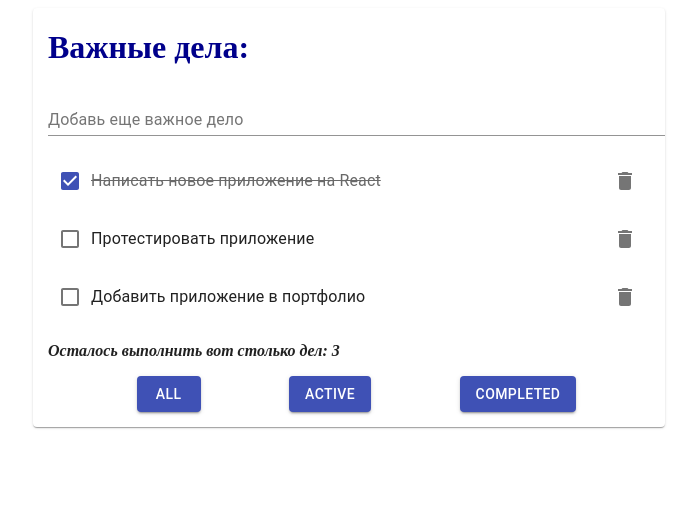
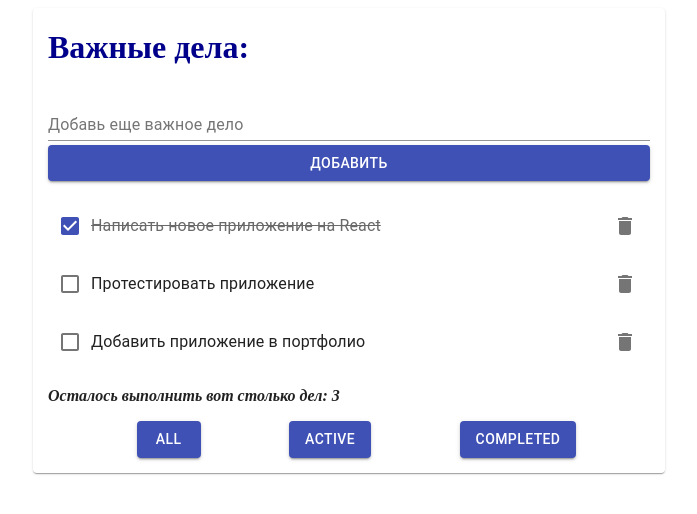
Before and after one commit to WebHeroSchool/Anastassia_React_todo, a React (Create React App) app: page / in a window 1280 px wide. Shown: the top 514 px of the page, without its empty margins (291-988 px from the left). Built offline with nearby package versions, Linux system fonts and the light colour scheme.

Commit message:
added state for input

```diff
--- a/src/components/App/App.js
+++ b/src/components/App/App.js
@@ -44,17 +44,30 @@
 
     onClickDelete = id => this.setState(state => ({items: state.items.filter(item => item.id !==id) }));
 
+    onClickAdd = value => this.setState(state => ({
+        items: [
+            ...state.items,
+            {
+                value,
+                isDone: false,
+                id: state.count +1
+            }
+        ],
+        count: state.count +1
+    }));
+
 
     render() {
         return (
             <div className={styles.wrap}>
                 <Card>
                     <h1 className={styles.title}>Важные дела:</h1>
-                    <InputItem />
+                    <InputItem onClickAdd={this.onClickAdd} />
                     <ItemList
                         items={this.state.items}
                         onClickDone={this.onClickDone}
-                        onClickDelete={this.onClickDelete} />
+                        onClickDelete={this.onClickDelete}
+                    />
                     <Footer count={this.state.count}/>
                 </Card>
             </div>);
--- a/src/components/InputItem/InputItem.js
+++ b/src/components/InputItem/InputItem.js
@@ -1,19 +1,60 @@
 import React from 'react';
 import TextField from '@material-ui/core/TextField';
+import Button from '@material-ui/core/Button';
 // import { withStyles } from '@material-ui/core/styles';
 
 import styles from './InputItem.module.css';
 
+class InputItem extends React.Component {
+    state = {
+        inputValue: '',
+        errorMessage: '',
+        isError: false
+    };
 
-const InputItem = () => (<div className={styles.wrap}>
-    <TextField
-        id="standard-basic"
-        label="Добавь еще важное дело"
-        className={styles.root}
+    onButtonClick = () => {
+        if (this.state.inputValue !== '') {
+            this.setState({
+                inputValue: '',
+                errorMessage: '',
+                isError: false
+            });
+            this.props.onClickAdd(this.state.inputValue);
+        } else {
+            this.setState({
+                errorMessage: 'Ошибка! Поле пустое. Добавьте дело.',
+                isError: true
+            })
+        }
+    };
 
-        InputProps={{className: styles.root}}
-    />
-   </div>);
+    changeToUppercase = event => {
+        this.setState({ inputValue: event.target.value.toUpperCase()});
+    };
+
+    render() {
+        // const { onClickAdd } = this.props;
+
+        return (<div className={styles.wrap}>
+            <TextField
+                id="standard-basic"
+                label="Добавь еще важное дело"
+                fullWidth
+                margin={'dense'}
+                helperText={this.state.errorMessage}
+                value={this.state.inputValue}
+                onChange={this.changeToUppercase}
+            />
+            <Button
+                variant="contained"
+                color="primary"
+                fullWidth
+                onClick={this.onButtonClick}>
+                Добавить
+            </Button>
+        </div>);
+    }
+}
 
 
 
--- a/src/components/InputItem/InputItem.module.css
+++ b/src/components/InputItem/InputItem.module.css
@@ -1,7 +1,4 @@
-.root {
-    width: 100%;
-}
-
 .wrap {
     margin-left: 15px;
+    margin-right: 15px;
 }
--- a/src/components/ItemList/ItemList.js
+++ b/src/components/ItemList/ItemList.js
@@ -4,7 +4,7 @@
 
 const ItemList = ({items, onClickDone, onClickDelete}) => (
         <ul className={styles.ul}>
-            {items.map(item => <ol className={styles.text} key={item.value}>
+            {items.map(item => <ol className={styles.text} key={item.id}>
                 <Item
                     value={item.value}
                     isDone={item.isDone}
```
Also changed, not shown: 1 other file (tests, documents, lock files or other folders).
